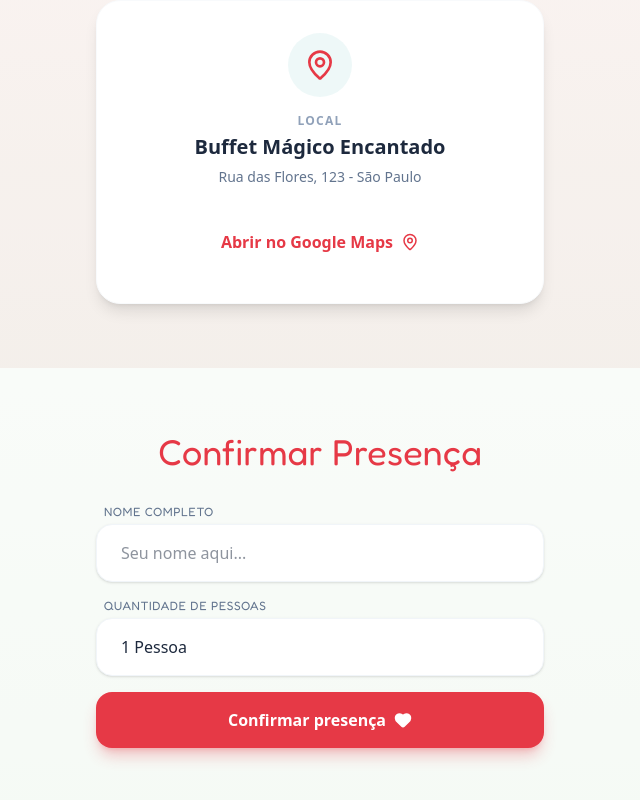
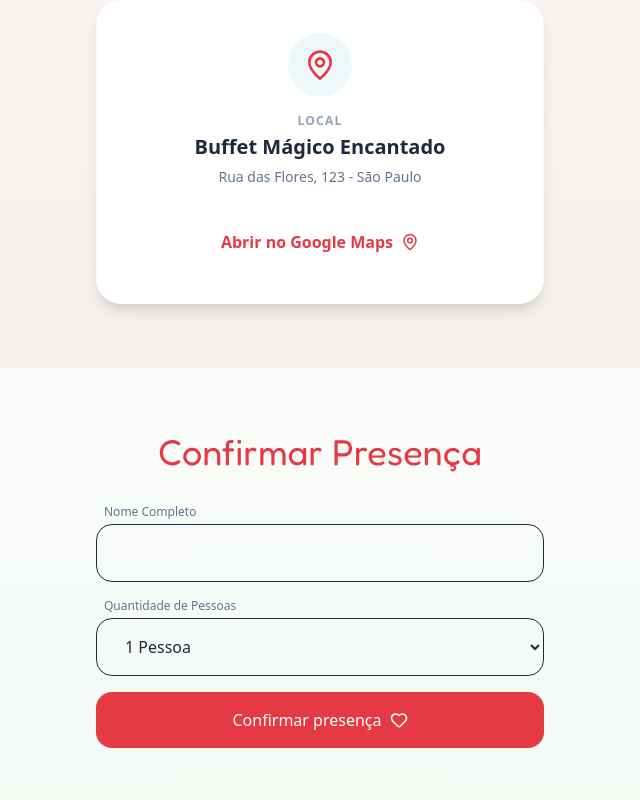
Before and after one commit to luancunha/1ano-lara, a React (Vite) app: page / in a window 1280 px wide. Shown: the part 1414-2214 px from the top of the page, without its empty margins (320-960 px from the left). Built offline with nearby package versions, Linux system fonts and the light colour scheme; a web font is replaced by a local one.

Commit message:
atualizando form

```diff
--- a/src/components/RSVPForm.tsx
+++ b/src/components/RSVPForm.tsx
@@ -1,19 +1,46 @@
 import { useState, FormEvent } from 'react';
 import { motion, AnimatePresence } from 'motion/react';
-import { Heart, Send } from 'lucide-react';
+import { Heart } from 'lucide-react';
+
+type FormStatus = 'idle' | 'submitting' | 'success' | 'error';
 
 export const RSVPForm = () => {
-  const [status, setStatus] = useState<'idle' | 'submitting' | 'success'>('idle');
-  const [formData, setFormData] = useState({ name: '', guests: '1' });
+  const [status, setStatus] = useState<FormStatus>('idle');
+  const [errorMessage, setErrorMessage] = useState('');
+  const [formData, setFormData] = useState({
+    name: '',
+    guests: '1',
+  });
 
   const handleSubmit = async (e: FormEvent) => {
     e.preventDefault();
-    if (!formData.name) return;
 
-    setStatus('submitting');
-    // Simulate API call
-    await new Promise((resolve) => setTimeout(resolve, 1500));
-    setStatus('success');
+    try {
+      setStatus('submitting');
+      setErrorMessage('');
+
+      const response = await fetch('https://formspree.io/f/mjgpolll', {
+        method: 'POST',
+        headers: {
+          'Content-Type': 'application/json',
+          Accept: 'application/json',
+        },
+        body: JSON.stringify({
+          nome: formData.name,
+          quantidade: formData.guests,
+        }),
+      });
+
+      if (response.ok) {
+        setStatus('success');
+        setFormData({ name: '', guests: '1' });
+      } else {
+        throw new Error('Erro ao enviar formulário');
+      }
+    } catch (error) {
+      setStatus('error');
+      setErrorMessage('Não foi possível enviar. Tente novamente.');
+    }
   };
 
   return (
@@ -30,39 +57,43 @@ export const RSVPForm = () => {
               <div className="w-16 h-16 bg-apple-red/10 rounded-full flex items-center justify-center mx-auto mb-4">
                 <Heart className="text-apple-red fill-apple-red" size={32} />
               </div>
-              <h3 className="text-2xl font-body text-apple-red mb-2">✨ Presença confirmada!</h3>
+              <h3 className="text-2xl font-body text-apple-red mb-2">
+                ✨ Presença confirmada!
+              </h3>
               <p className="text-slate-600">Estamos ansiosos por você! 💖</p>
             </motion.div>
           ) : (
-            <motion.div
-              key="form"
-              initial={{ opacity: 0 }}
-              animate={{ opacity: 1 }}
-              exit={{ opacity: 0 }}
-            >
-              <h3 className="text-center font-body text-4xl text-apple-red mb-8">Confirmar Presença</h3>
+            <motion.div key="form" initial={{ opacity: 0 }} animate={{ opacity: 1 }}>
+              <h3 className="text-center font-body text-4xl text-apple-red mb-8">
+                Confirmar Presença
+              </h3>
+
               <form onSubmit={handleSubmit} className="space-y-4">
                 <div>
-                  <label className="block text-xs font-body text-slate-500 uppercase tracking-wider mb-1 ml-2">
+                  <label className="block text-xs text-slate-500 mb-1 ml-2">
                     Nome Completo
                   </label>
                   <input
                     required
                     type="text"
                     value={formData.name}
-                    onChange={(e) => setFormData({ ...formData, name: e.target.value })}
-                    placeholder="Seu nome aqui..."
-                    className="w-full px-6 py-4 rounded-2xl bg-white border border-slate-100 focus:outline-none focus:ring-2 focus:ring-apple-red/20 transition-all shadow-sm"
+                    onChange={(e) =>
+                      setFormData({ ...formData, name: e.target.value })
+                    }
+                    className="w-full px-6 py-4 rounded-2xl border"
                   />
                 </div>
+
                 <div>
-                  <label className="block text-xs font-body text-slate-500 uppercase tracking-wider mb-1 ml-2">
+                  <label className="block text-xs text-slate-500 mb-1 ml-2">
                     Quantidade de Pessoas
                   </label>
                   <select
                     value={formData.guests}
-                    onChange={(e) => setFormData({ ...formData, guests: e.target.value })}
-                    className="w-full px-6 py-4 rounded-2xl bg-white border border-slate-100 focus:outline-none focus:ring-2 focus:ring-apple-red/20 transition-all shadow-sm appearance-none"
+                    onChange={(e) =>
+                      setFormData({ ...formData, guests: e.target.value })
+                    }
+                    className="w-full px-6 py-4 rounded-2xl border"
                   >
                     {[1, 2, 3, 4, 5].map((n) => (
                       <option key={n} value={n}>
@@ -71,17 +102,21 @@ export const RSVPForm = () => {
                     ))}
                   </select>
                 </div>
+
+                {status === 'error' && (
+                  <p className="text-red-500 text-sm">{errorMessage}</p>
+                )}
+
                 <motion.button
-                  whileHover={{ scale: 1.02 }}
-                  whileTap={{ scale: 0.98 }}
+                  type="submit"
                   disabled={status === 'submitting'}
-                  className="w-full py-4 bg-apple-red text-white rounded-2xl font-semibold shadow-lg shadow-apple-red/30 flex items-center justify-center gap-2 disabled:opacity-70"
+                  className="w-full py-4 bg-apple-red text-white rounded-2xl flex justify-center items-center gap-2"
                 >
                   {status === 'submitting' ? (
                     <div className="w-5 h-5 border-2 border-white/30 border-t-white rounded-full animate-spin" />
                   ) : (
                     <>
-                      Confirmar presença <Heart size={18} className="fill-white" />
+                      Confirmar presença <Heart size={18} />
                     </>
                   )}
                 </motion.button>
```
